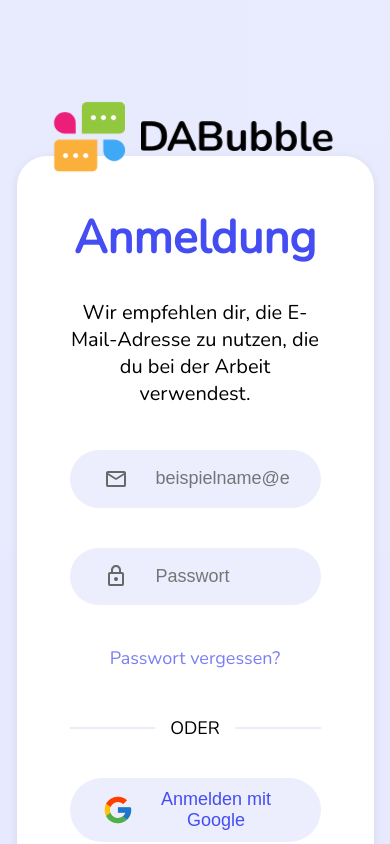
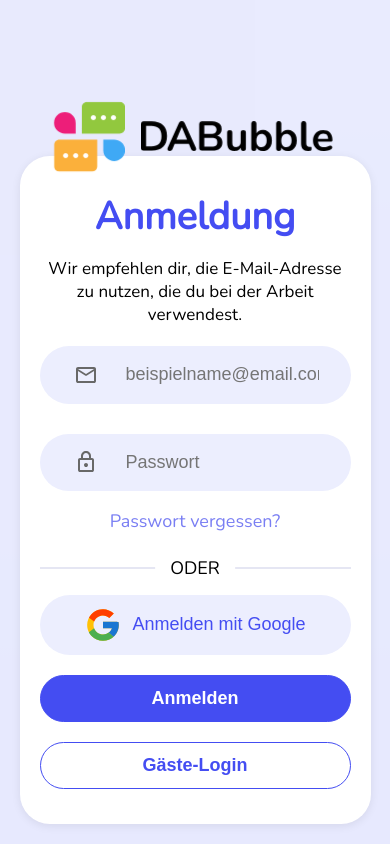
Before and after one commit to offSimonEsders/da_bubble_frontend, an Angular app: page / in a window 390 px wide. Shown: the top 844 px of the page. Built offline with nearby package versions, Linux system fonts and the light colour scheme.

Commit message:
better responsniv for login

```diff
--- a/src/app/user-access/login/login.component.scss
+++ b/src/app/user-access/login/login.component.scss
@@ -99,3 +99,32 @@
     align-self: center;
     gap: 30px;
 }
+
+@media (max-width: 550px) {
+    .login_frame {
+        padding: 35px 20px;
+        width: calc(90dvw - 40px);
+        height: fit-content;
+        gap: 20px;
+    }
+
+    .login_form {
+        gap: 30px;
+    }
+
+    .text_container {
+        gap: 15px;
+    }
+}
+
+@media (max-width: 410px) {
+    .login_alternatives {
+        flex-direction: column;
+        gap: 20px;
+        width: 100%;
+
+        button {
+            width: 100%;
+        }
+    }
+}
--- a/src/styles.scss
+++ b/src/styles.scss
@@ -135,3 +135,12 @@
     }
 
 }
+
+@media (max-width: 550px) {
+    .text_big {
+        font-size: 38px;
+    }
+    .text_small {
+        font-size: 17px;
+    }
+}
```
